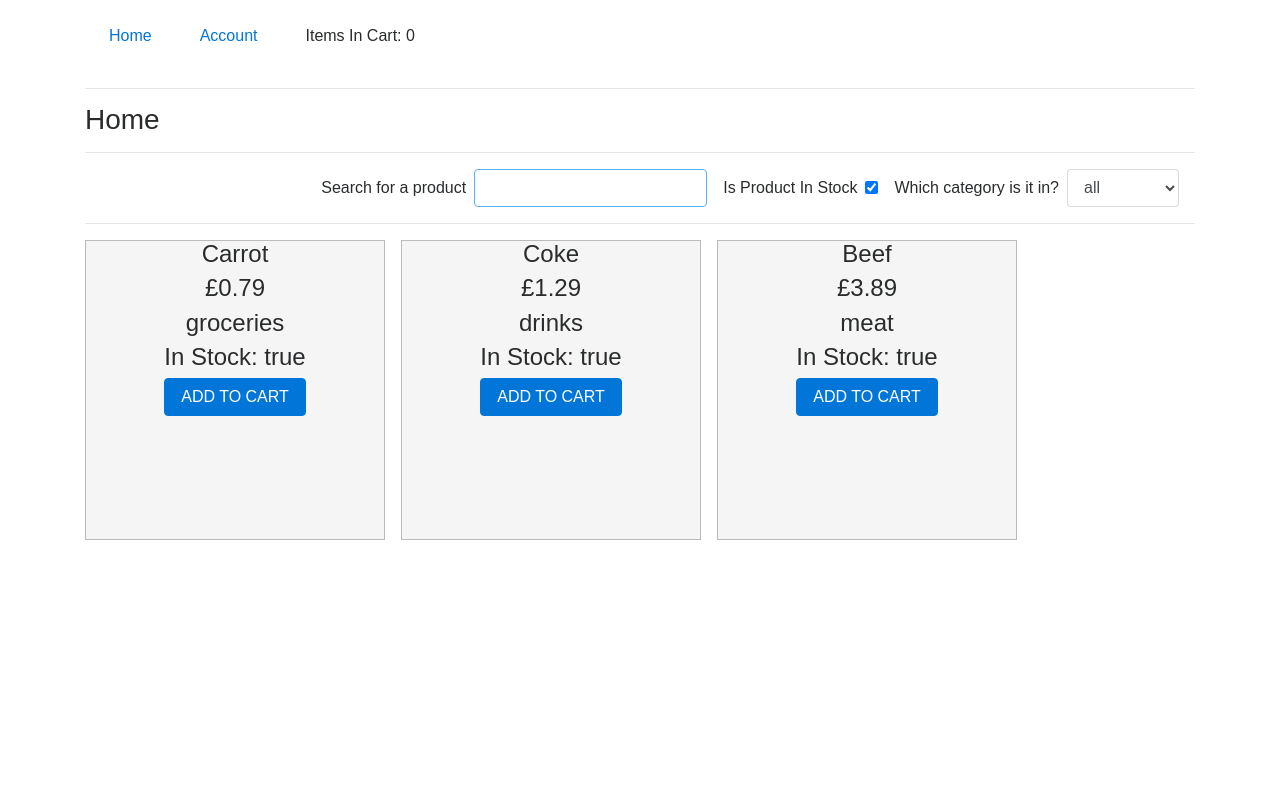
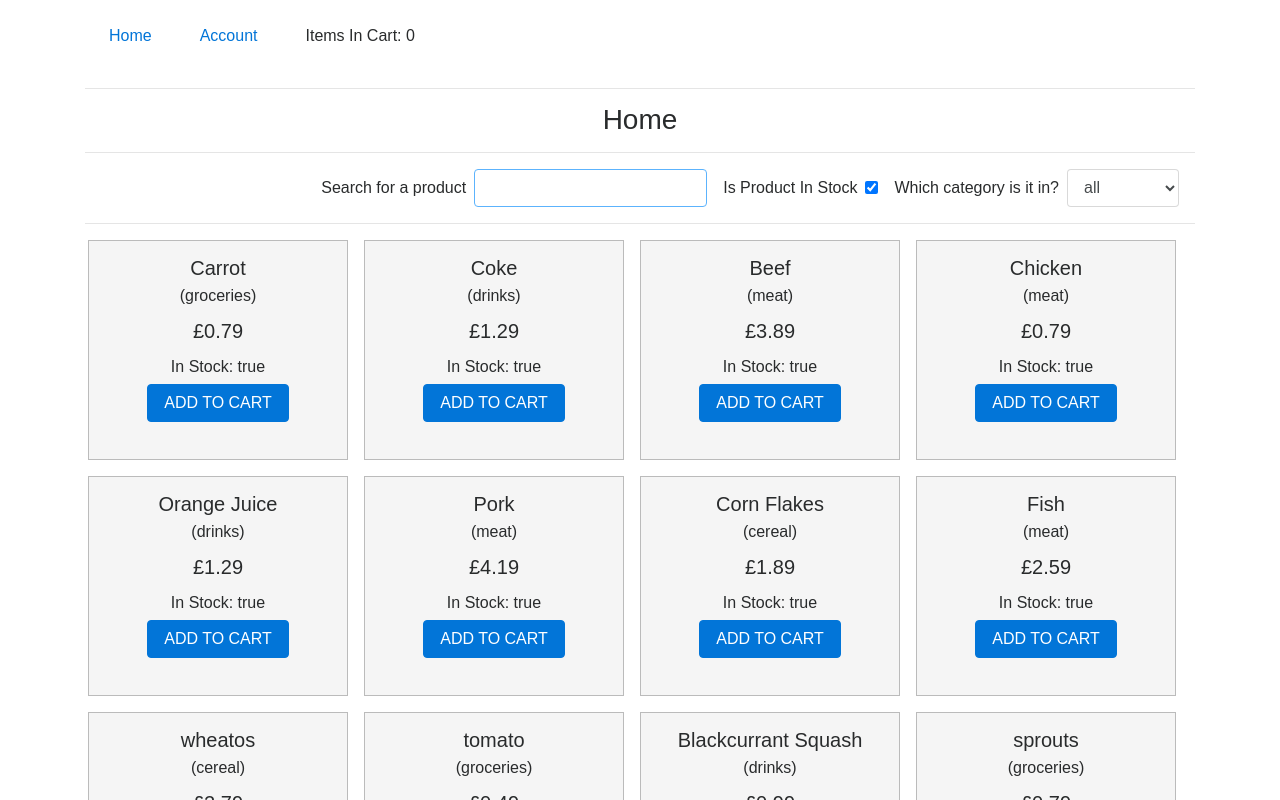
Before and after one commit to howlomogo/react-filtering, a React (Create React App) app: page / in a window 1280 px wide. Shown: the top 800 px of the page. Built offline with nearby package versions, Linux system fonts and the light colour scheme; the HTML template or start-up script is replaced by a standard one.

Commit message:
cleaning up home page, added some extra data, finished

```diff
--- a/src/App.css
+++ b/src/App.css
@@ -8,13 +8,14 @@
 
 .product--container {
   display: inline-block;;
-  width: 300px;
-  height: 300px;
+  width: 260px;
+  height: 220px;
   text-align: center;
   margin-right: 16px;
   margin-bottom: 16px;
   background-color: #f5f5f5;
   border: 1px solid #bbb;
+  padding:16px;
 }
 
 .cart--container {
--- a/src/App.js
+++ b/src/App.js
@@ -9,7 +9,7 @@ import Home from './pages/Home';
 import Account from './pages/Account';
 import './App.css';
 
-// Dummy JSON data - Todo Add in correct data
+// Dummy JSON data
 const products = [
 	{
 		id: 1,
@@ -45,6 +45,83 @@ const products = [
 		stocked: true,
 		cat: "meat",
 		price: 3.89
+	},
+	{
+		id: 6,
+		name: "Chicken",
+		stocked: true,
+		cat: "meat",
+		price: 0.79
+	},
+	{
+		id: 7,
+		name: "Orange Juice",
+		stocked: true,
+		cat: "drinks",
+		price: 1.29
+	},
+	{
+		id: 8,
+		name: "Pork",
+		stocked: true,
+		cat: "meat",
+		price: 4.19
+	},
+	{
+		id: 9,
+		name: "Corn Flakes",
+		stocked: true,
+		cat: "cereal",
+		price: 1.89
+	},
+	{
+		id: 10,
+		name: "Fish",
+		stocked: true,
+		cat: "meat",
+		price: 2.59
+	},
+	{
+		id: 11,
+		name: "wheatos",
+		stocked: true,
+		cat: "cereal",
+		price: 2.79
+	},
+	{
+		id: 12,
+		name: "tomato",
+		stocked: true,
+		cat: "groceries",
+		price: 0.49
+	},
+	{
+		id: 13,
+		name: "Blackcurrant Squash",
+		stocked: true,
+		cat: "drinks",
+		price: 0.99
+	},
+	{
+		id: 14,
+		name: "sprouts",
+		stocked: true,
+		cat: "groceries",
+		price: 0.79
+	},
+	{
+		id: 15,
+		name: "Porrage",
+		stocked: true,
+		cat: "cereal",
+		price: 1.39
+	},
+	{
+		id: 16,
+		name: "Potato",
+		stocked: true,
+		cat: "groceries",
+		price: 0.29
 	}
 ]
 
--- a/src/components/Product.js
+++ b/src/components/Product.js
@@ -20,11 +20,14 @@ class Product extends Component {
 	render() {
 		return (
 			<div className="product--container" key={this.props.product.id}>
-				<h4> {this.props.product.name}</h4>
-				<h4> &pound;{this.props.product.price}</h4>
-				<h4> {this.props.product.cat}</h4>
-				<h4> In Stock: {this.props.product.stocked.toString()}</h4>
+				<h5> {this.props.product.name}</h5>
+				<h6 className="mb-3"> ({this.props.product.cat})</h6>
+
+				<h5 className="mb-3"> &pound;{this.props.product.price}</h5>
+				<h6> In Stock: {this.props.product.stocked.toString()}</h6>
+
 				<button className="btn btn-primary" onClick={() =>this.props.cartHandler(this.props.product)}>ADD TO CART</button>
+
 			</div>
 		)
 	}
--- a/src/pages/Home.js
+++ b/src/pages/Home.js
@@ -26,7 +26,7 @@ class Home extends Component {
 
 
 		return (
-			<div>
+			<div className="text-center">
 
 				<h3>Home</h3>
 				<hr />
```
